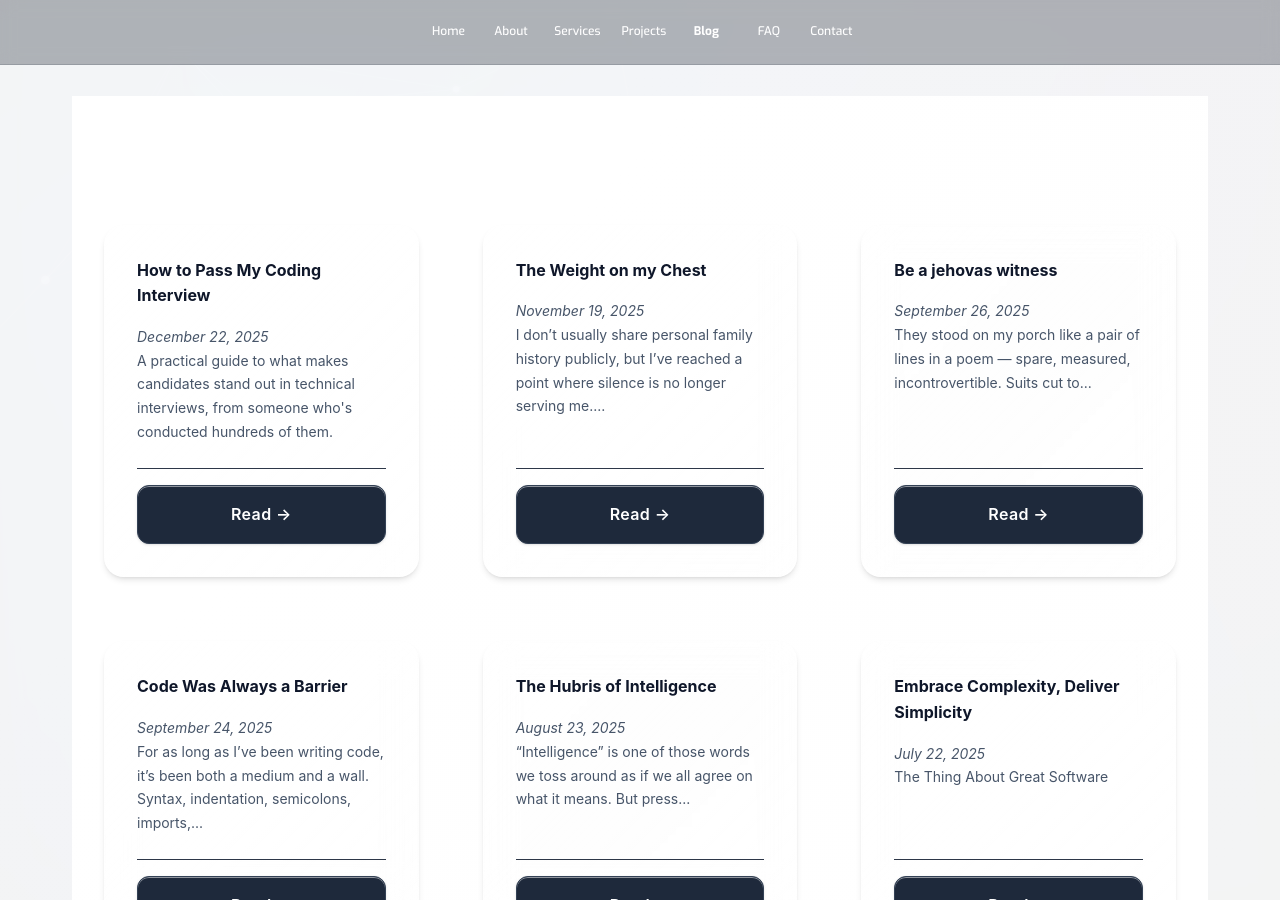
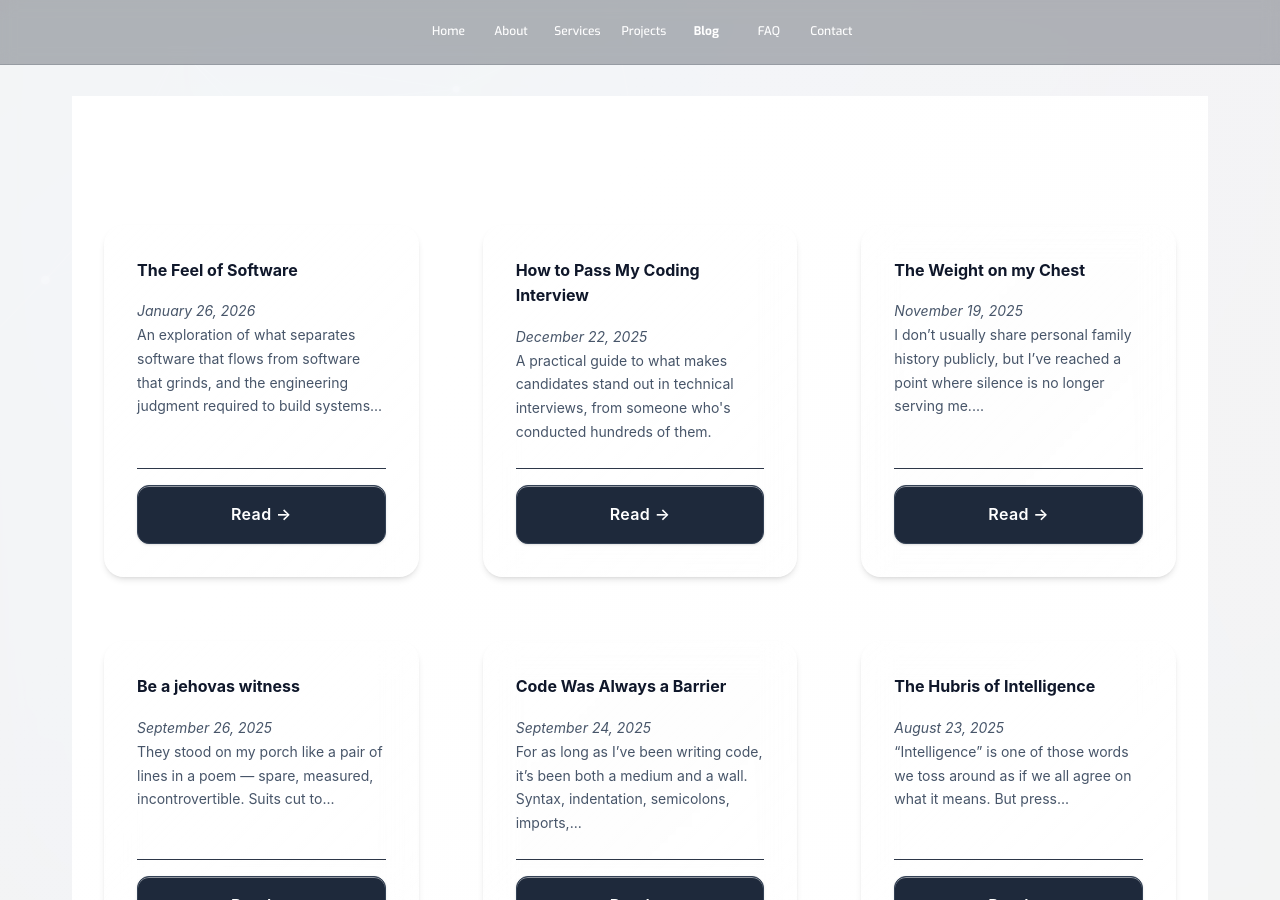
Before and after one commit to egeste/egeste.github.io, a Jekyll site: the page built from blog.md, in a window 1280 px wide and 900 px high, scrolled down 1418 px. Built offline with Jekyll 4.4.1, drawn with Linux system fonts in a browser that asks for light colours; some of the changed lines change nothing that is shown.

Commit message:
The Feel of Software

```diff
--- /dev/null
+++ b/_posts/2026-01-27-the-feel-of-software.md
@@ -0,0 +1,71 @@
+---
+layout: post
+title: "The Feel of Software"
+subtitle: "On the quiet art of software that respects its users."
+date: 2026-01-27 00:00:00 -0000
+tags: [engineering, ux, design, craft, empathy]
+author: Steve
+description: "An exploration of what separates software that flows from software that grinds, and the engineering judgment required to build systems that feel light, humane, and proportionate."
+---
+
+There is a moment, familiar to anyone who has built or used software long enough, when an application stops feeling like a tool and starts feeling like resistance. Nothing is broken. No error is thrown. And yet every click carries a faint drag, every action asks for a little more attention than it should. Over time, that drag accumulates into fatigue, frustration, and eventually a kind of cognitive shutdown.
+
+This is about that feeling. About the difference between software that flows and software that grinds. About the quiet art of engineering that makes systems feel light, humane, and proportionate. And about the growing body of modern software that seems designed to extract attention, compliance, or metrics at the expense of clarity and ease.
+
+## Software as a Lived Experience
+
+We often talk about software in terms of features, architectures, frameworks, and performance characteristics. These matter. But users do not experience abstractions. They experience sequences of intent and response. I want to do a thing. The system responds. That response either reinforces momentum or interrupts it.
+
+Good software respects momentum. It anticipates the user’s next move without demanding ceremony. It reduces the number of decisions required to accomplish a task. It removes friction where friction adds no value, and preserves it only where deliberation is important.
+
+This is not about minimalism for its own sake. It is about proportion. The effort required should match the importance of the action. Saving a document should be easy. Deleting a production database should not be.
+
+## The Craft of the Right Solution
+
+One of the hardest skills in software engineering is choosing the right level of complexity for the problem at hand.
+
+Too simple, and the system becomes brittle, unable to adapt to real-world variation. Too complex, and the system collapses under its own weight, demanding constant cognitive overhead from both users and maintainers.
+
+The right solution is rarely the most clever one. It is often the one that looks almost obvious in hindsight. The one that fits the problem so well that it disappears.
+
+This kind of engineering requires judgment. It requires understanding not just the technical constraints, but the human ones. How often will this be used? By whom? Under what conditions? What happens when things go wrong?
+
+When done well, the result feels effortless. When done poorly, the system leaks its internal struggles directly into the user’s experience.
+
+## A Thousand Paper Cuts
+
+Much of modern software fails not through catastrophic bugs, but through accumulation. An extra modal here. A slightly delayed animation there. A confirmation dialog that appears one step too late. A setting buried three layers deep because analytics suggested it was rarely used.
+
+Each decision, in isolation, seems defensible. Together, they form a maze.
+
+The user is asked to remember states, track context, dismiss interruptions, and decode ambiguous feedback. The software no longer works for the user. The user works for the software.
+
+This is what people often describe, crudely but accurately, as enshittification. Not because engineers stopped caring, but because incentives shifted. Engagement metrics replace satisfaction. Growth experiments replace judgment. Systems are optimized for stakeholders who never have to use them.
+
+## Flow Is Not an Accident
+
+When software feels good, it is not an accident. It is the result of hundreds of small decisions made in service of clarity and respect.
+
+It shows up in naming. In defaults that make sense. In interfaces that forgive mistakes and make recovery obvious. In performance that feels instantaneous even when it is not.
+
+It also shows up in restraint. In features that were consciously not built. In edge cases that were handled quietly instead of surfaced loudly. In the willingness to say no to complexity that does not earn its keep.
+
+Flow is a form of empathy made concrete.
+
+## The Engineer’s Responsibility
+
+As engineers, we are often insulated from the lived experience of the systems we build. We work in abstractions. We optimize locally. We ship incrementally.
+
+But every decision has downstream effects on attention, trust, and emotional state. Software shapes how people feel while trying to get things done. That is not a neutral act.
+
+We should be asking ourselves not just whether a system works, but how it feels to use. Whether it reduces anxiety or amplifies it. Whether it gives energy back to the user or steadily drains it.
+
+## Choosing Better
+
+The art of software engineering is not found in maximalism or minimalism, but in fit. In delivering the right solution for the right problem at the right time.
+
+That art is quieter than hype cycles and harder to measure than engagement graphs. But users know it instantly. They feel it in the absence of friction. In the sense that the system is on their side.
+
+Software should not make us scream at our screens. It should help us think, act, and move through the world with less effort than we brought to it.
+
+That is the standard worth defending.
```
Also changed, not shown: _posts/2025-09-25-Code-was-always-a-barrier.md (+3 -1 lines).
